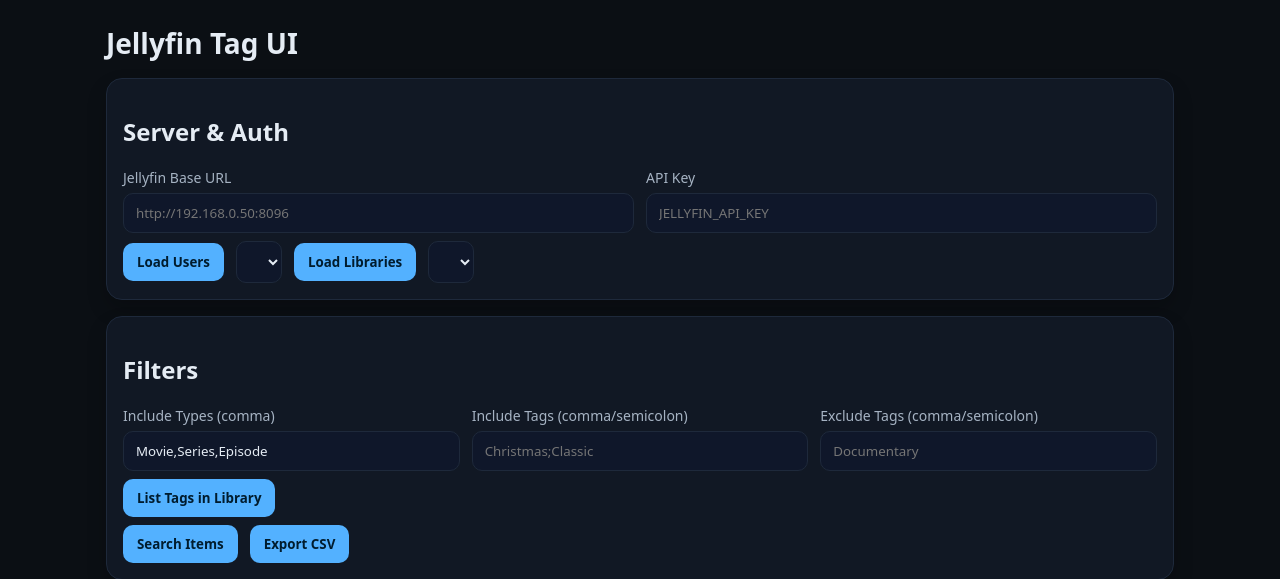
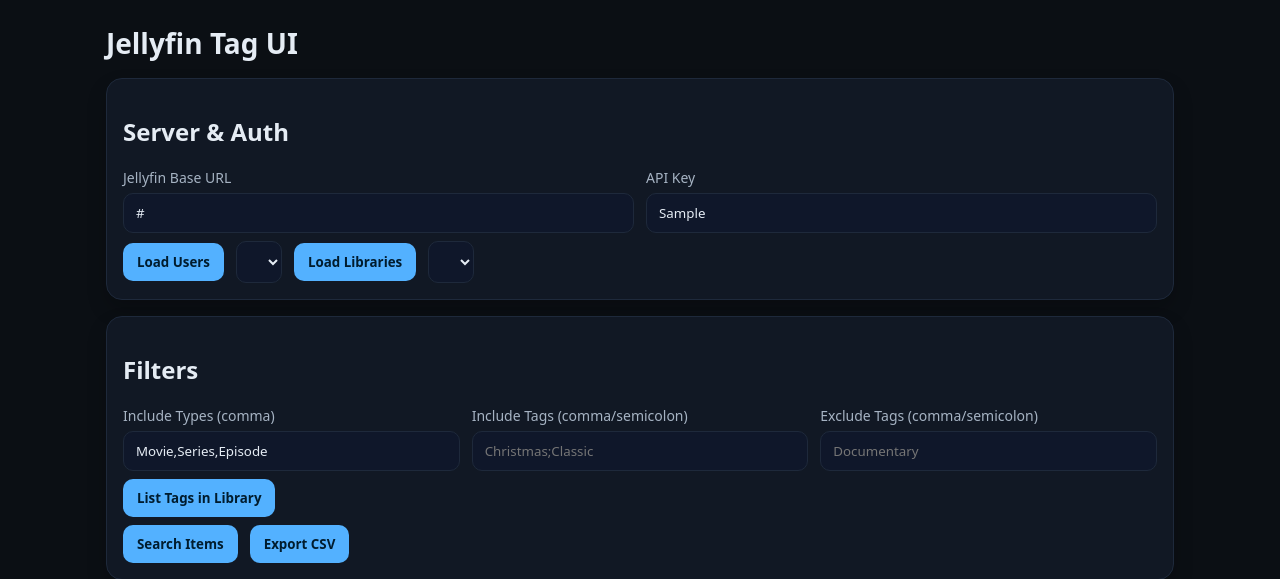
Before and after one commit to EoghannIrving/jellyfin-tag-ui, a Flask app: template templates/index.html in a window 1280 px wide. Shown: the top 579 px of the page. Run offline with Flask 3, Linux system fonts and the light colour scheme; the template is opened without the code that fills it: most values are stand-ins (such as "Sample title", 1, 10 or a date in 2020); lists and menus that the app fills with data are empty.

Commit message:
Load Jellyfin settings from .env

```diff
--- a/app.py
+++ b/app.py
@@ -1,7 +1,11 @@
+import os
 from flask import Flask, render_template, request, jsonify, send_file
 import requests  # type: ignore[import-untyped]
 import csv
 import io
+from dotenv import load_dotenv  # type: ignore[import-not-found]
+
+load_dotenv()
 
 app = Flask(__name__)
 
@@ -55,7 +59,9 @@ def page_items(
 
 @app.route("/")
 def index():
-    return render_template("index.html")
+    base_url = os.getenv("JELLYFIN_BASE_URL", "")
+    api_key = os.getenv("JELLYFIN_API_KEY", "")
+    return render_template("index.html", base_url=base_url, api_key=api_key)
 
 
 @app.route("/api/users", methods=["POST"])
--- a/requirements.txt
+++ b/requirements.txt
@@ -2,3 +2,4 @@ Flask==3.0.3
 requests==2.32.3
 gunicorn==22.0.0
 python-dateutil==2.9.0.post0
+python-dotenv==1.0.1
--- a/templates/index.html
+++ b/templates/index.html
@@ -14,10 +14,10 @@
       <h2>Server & Auth</h2>
       <div class="grid">
         <label>Jellyfin Base URL
-          <input id="base" placeholder="http://192.168.0.50:8096" />
+          <input id="base" placeholder="http://192.168.0.50:8096" value="{{ base_url }}" />
         </label>
         <label>API Key
-          <input id="apiKey" placeholder="JELLYFIN_API_KEY" />
+          <input id="apiKey" placeholder="JELLYFIN_API_KEY" value="{{ api_key }}" />
         </label>
       </div>
       <div class="row">
```
Also changed, not shown: README.md.
